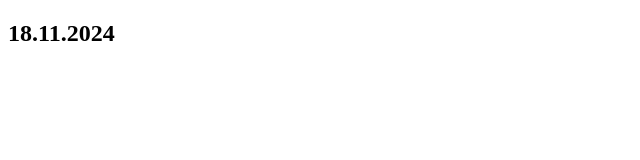
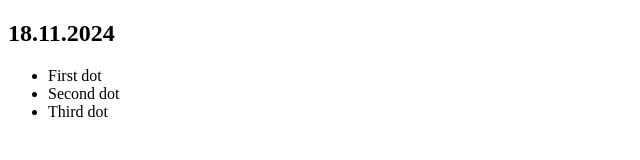
Before and after one commit to dloy2004/MyWebsite, a plain HTML site: page index.html in a window 1280 px wide. Shown: the whole page, without its empty margins (0-640 px from the left). Drawn offline with Linux system fonts and the light colour scheme.

Commit message:
added ul in index.html

```diff
--- a/index.html
+++ b/index.html
@@ -7,5 +7,10 @@
 </head>
 <body>
     <h2>18.11.2024</h2>
+    <ul>
+        <li>First dot</li>
+        <li>Second dot</li>
+        <li>Third dot</li>
+    </ul>
 </body>
 </html>
```
